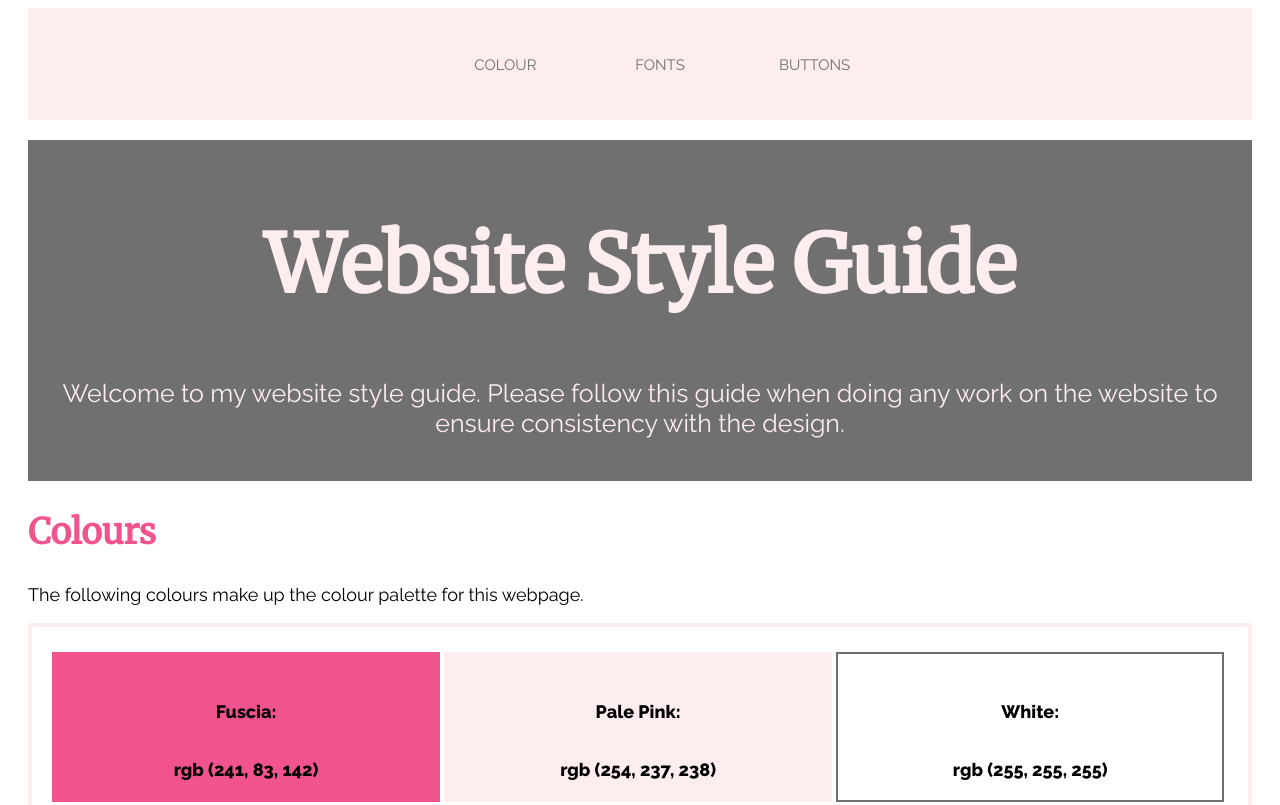
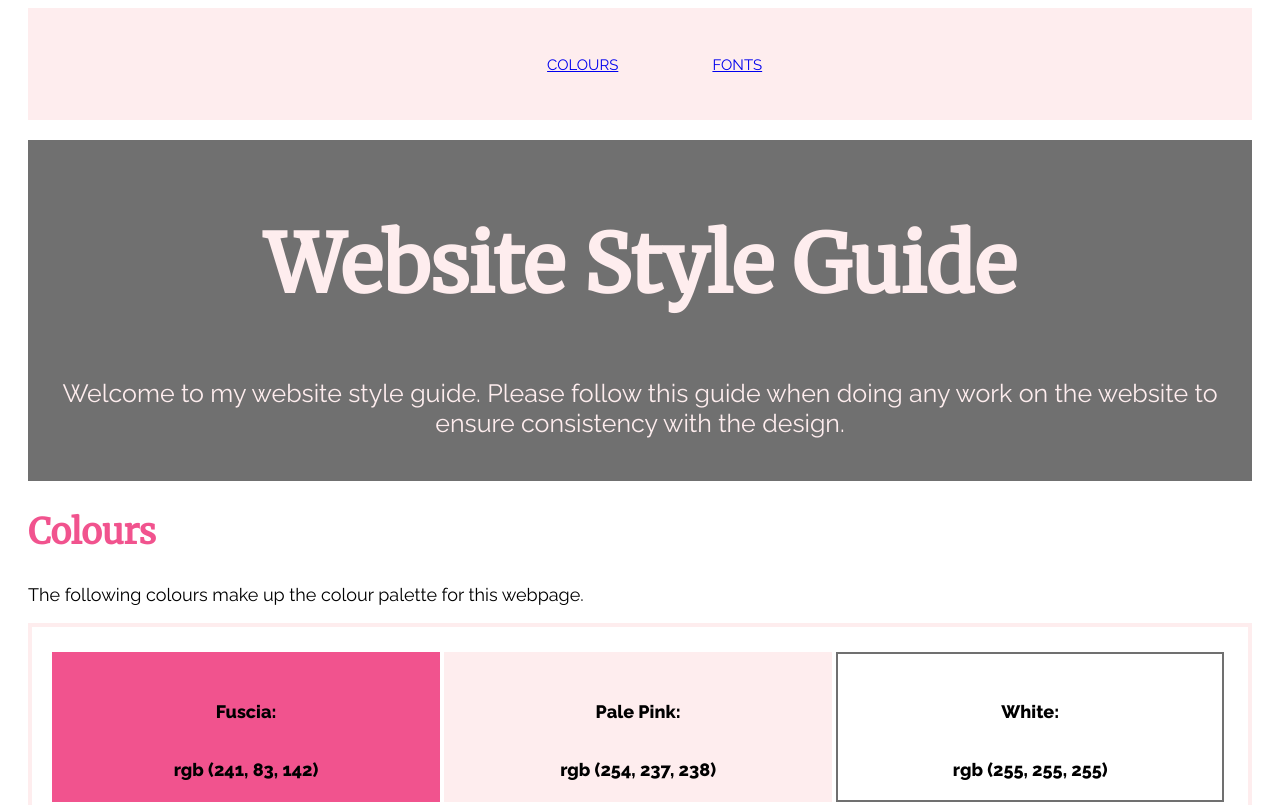
Before and after one commit to jenny-merriman/Build-a-Website-Design-System, a plain HTML site: page index.html in a window 1280 px wide. Shown: the top 805 px of the page. Drawn offline with Linux system fonts and the light colour scheme.

Commit message:
update html

```diff
--- a/index.html
+++ b/index.html
@@ -9,9 +9,8 @@
 
   <nav>
     <ul>
-      <li>Colour</li>
-      <li>Fonts</li>
-      <li>Buttons</li>
+      <li><a href="#colours">Colours</a></li>
+      <li><a href="fonts">Fonts</a></li>
     </ul>
   </nav>
   <body>
@@ -24,7 +23,7 @@
   </div>
 
 <!-- colours -->
-   <div class="colours">
+   <div id="colours" class="colours">
       <h2>Colours</h2>
       <p> The following colours make up the colour palette for this webpage.</p>
       <div id="swatches">
@@ -61,7 +60,7 @@
     </div>
 
 <!-- fonts -->
-    <div class="fonts">
+    <div id="fonts" class="fonts">
       <h2>Fonts</h2>
       <p>The following font styles will be used.</p>
 
```
